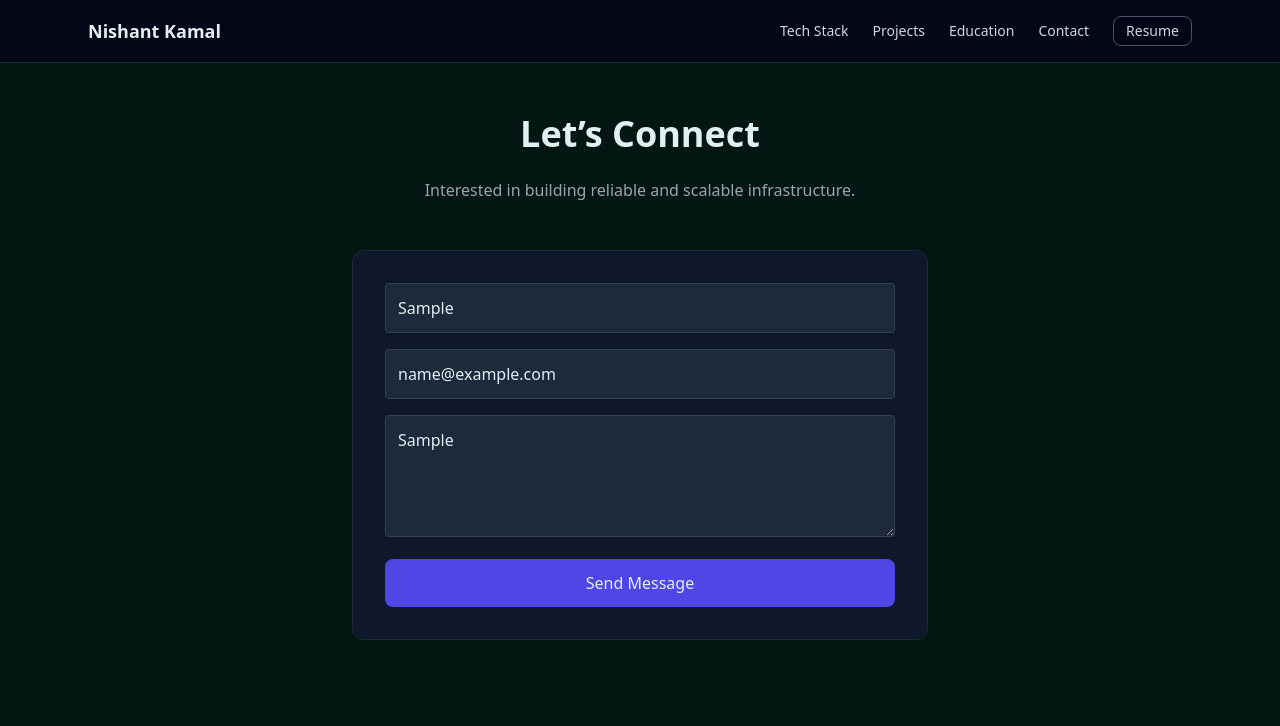
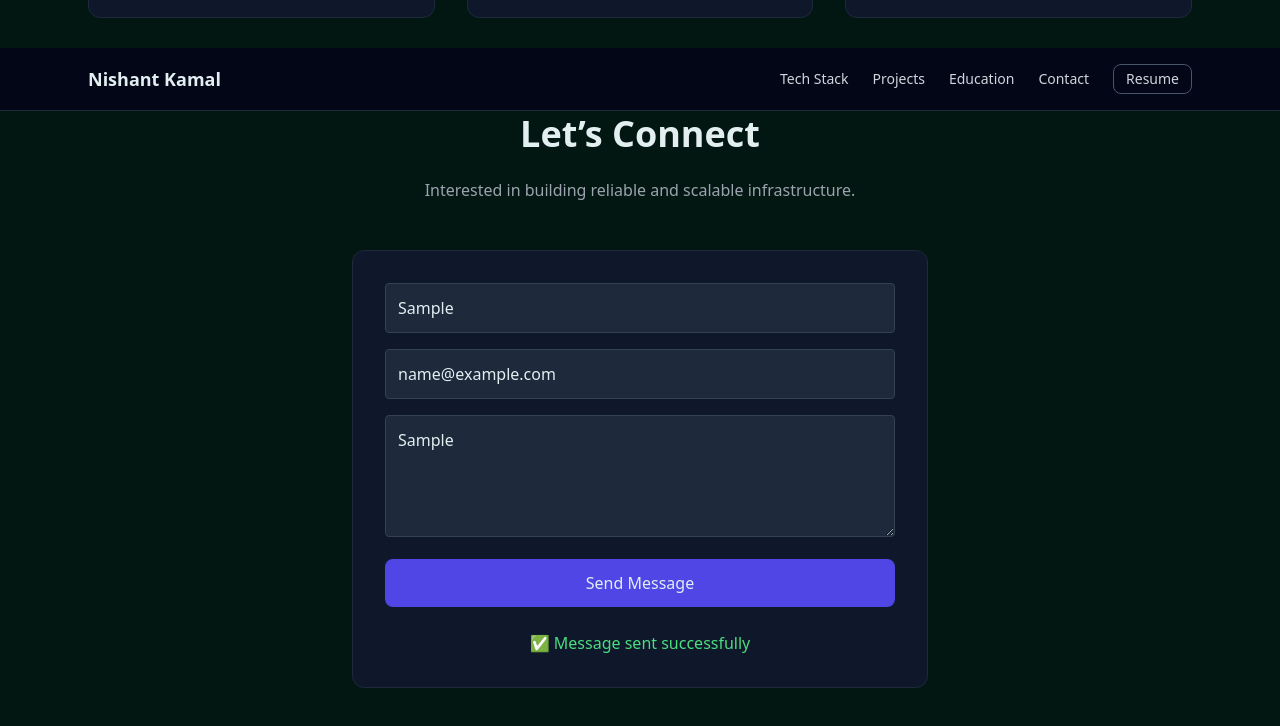
Before and after one commit to nishant-kamal/nishant-portfolio, a Next.js app: page / in a window 1280 px wide. Both pictures are taken after typing "Sample", "name@example.com", "Sample" into the empty fields and a click on the button "Send Message". Shown: the part 1883-2609 px from the top of the page. Built offline with nearby package versions, Linux system fonts and the light colour scheme.

Commit message:
Update Contact.js

```diff
--- a/components/Contact.js
+++ b/components/Contact.js
@@ -1,4 +1,16 @@
+"use client"
+import { useState } from "react"
+
 export default function Contact() {
+
+  const [submitted, setSubmitted] = useState(false)
+
+  const handleSubmit = () => {
+    setTimeout(() => {
+      setSubmitted(true)
+    }, 800)
+  }
+
   return (
     <section id="contact" className="max-w-6xl mx-auto px-6 py-24 text-center">
 
@@ -12,10 +24,10 @@ export default function Contact() {
 
       <div className="max-w-xl mx-auto bg-slate-900 border border-slate-800 rounded-xl p-8">
 
-        {/* hidden iframe to avoid redirect */}
         <iframe name="hidden_iframe" style={{ display: "none" }} />
 
         <form
+          onSubmit={handleSubmit}
           action="https://docs.google.com/forms/d/e/1FAIpQLSdFDvV17pSY1mYeHVLXUdo6su3l2jEhJTwNr4mtI-VBqMudhA/formResponse"
           method="POST"
           target="hidden_iframe"
@@ -54,6 +66,12 @@ export default function Contact() {
 
         </form>
 
+        {submitted && (
+          <p className="text-green-400 mt-6">
+            ✅ Message sent successfully
+          </p>
+        )}
+
       </div>
 
     </section>
```
